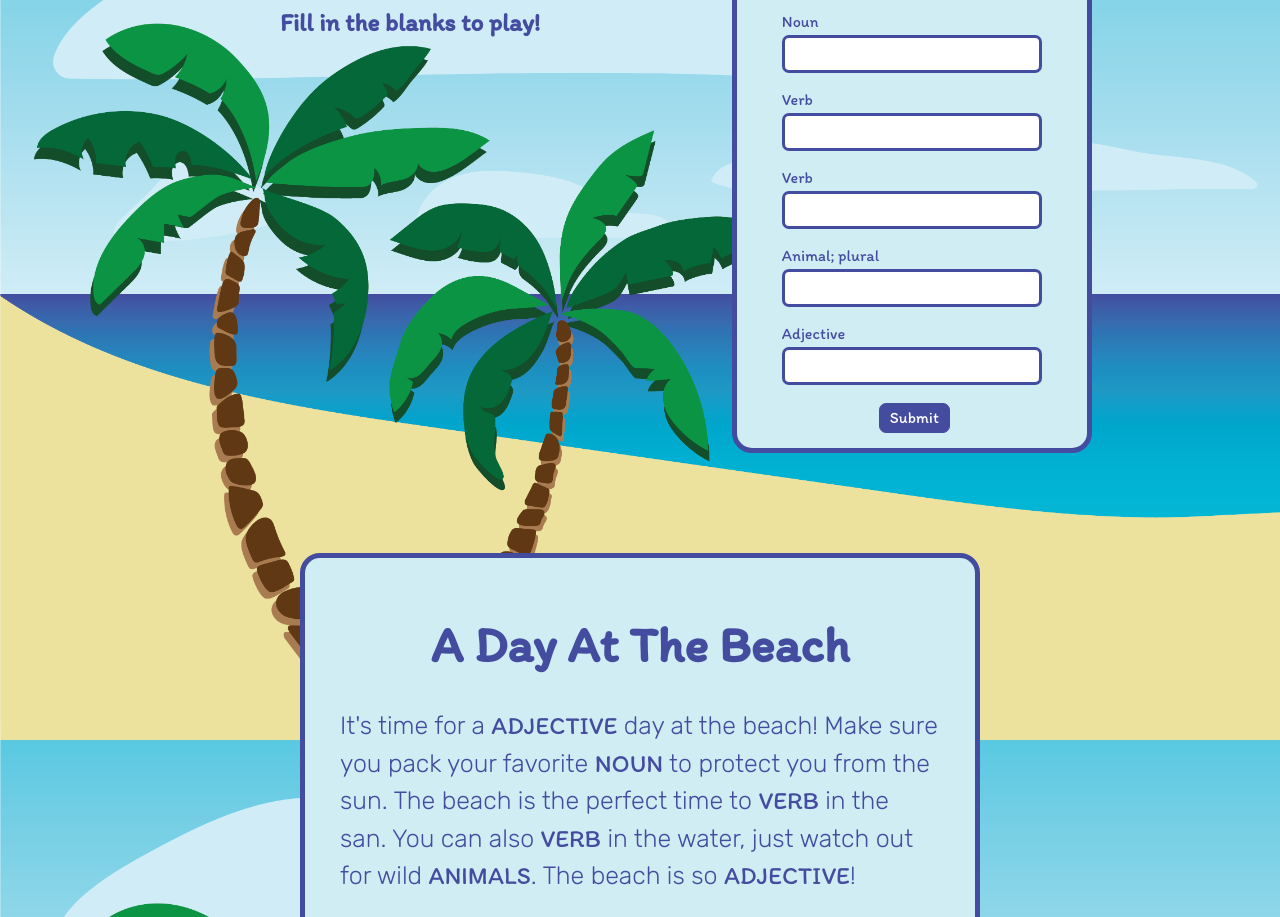
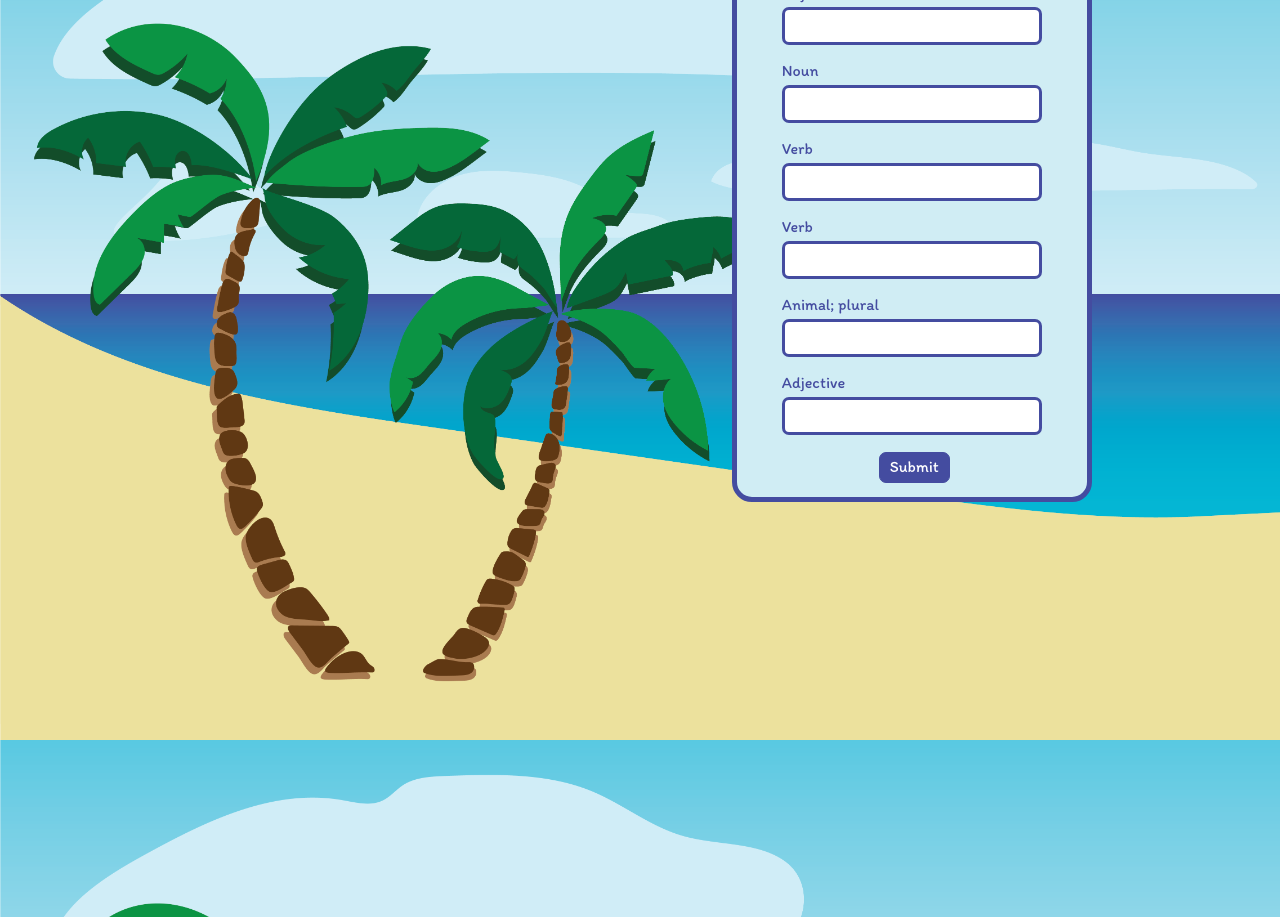
Before and after one commit to jaclynwalker/des157a, a plain HTML site: page studio1/index.html in a window 1280 px wide. Shown: the part 140-1057 px from the top of the page. Drawn offline with nearby package versions, Linux system fonts and the light colour scheme; a script that the page names is missing.

Commit message:
js added to mad libs

```diff
--- a/studio1/index.html
+++ b/studio1/index.html
@@ -20,15 +20,15 @@
     <link href="styles.css" rel="stylesheet">
 <!-- JavaScript -->
     <script src="script.js" defer></script>
-
 </head>
 <body>
     <main>
-    <section id="input">
+    <section id="input" class="showing">
     <div id="divTitle">
         <h1>A Day At The Beach</h1>
+    </div>
+    <div id="madlibsInput">
         <h2>Fill in the blanks to play!</h2>
-    </div>
     <form>
         <label for="adj1">Adjective</label>
         <input type="text" style='width:250px; height:30px' name="adjective1" id="adj1" required>
@@ -50,9 +50,10 @@
 
         <button id="submit">Submit</button>
     </form>
+    </div>
     </section>
 
-    <section id="output">
+    <section id="output" class="hidden">
         <h1>A Day At The Beach</h1>
         <p>It's time for a <strong>ADJECTIVE</strong> day at the beach! Make sure you pack your favorite <strong>NOUN</strong> to protect you from the sun. The beach is the perfect time to <strong>VERB</strong> in the san. You can also <strong>VERB</strong> in the water, just watch out for wild <strong>ANIMALS</strong>. The beach is so <strong>ADJECTIVE</strong>!</p>
 
--- /dev/null
+++ b/studio1/script.js
@@ -0,0 +1,11 @@
+(function(){
+    'use strict';
+    console.log('reading js');
+
+    // display mad libs results
+    document.querySelector('#submit').addEventListener('click', function(event){
+        // event.preventDefault();
+        document.querySelector('#output').className = 'showing';
+        document.querySelector('#input').className = 'hidden';
+    })
+}())
--- a/studio1/styles.css
+++ b/studio1/styles.css
@@ -18,7 +18,6 @@ h2 {
     gap: 100px;
     margin-top: 40px;
     justify-content: center;
-    /* display: none; */
 }
 #divTitle {
     text-align: center;
@@ -27,7 +26,7 @@ h2 {
     /* margin: top right bottom left */
     margin: 25px auto 25px 25px;
 }
-form {
+#madlibsInput {
     border: 5px solid #444CA0;
     border-radius: 20px;
     /* padding: top right bottom left */
@@ -84,3 +83,11 @@ button {
     position: absolute;
     right: 50px;
 }
+.hidden {
+    visibility: hidden;
+    opacity: 0;
+}
+.showing {
+    visibility: visible;
+    opacity: 1;
+}
```
Also changed, not shown: 2 other files.
